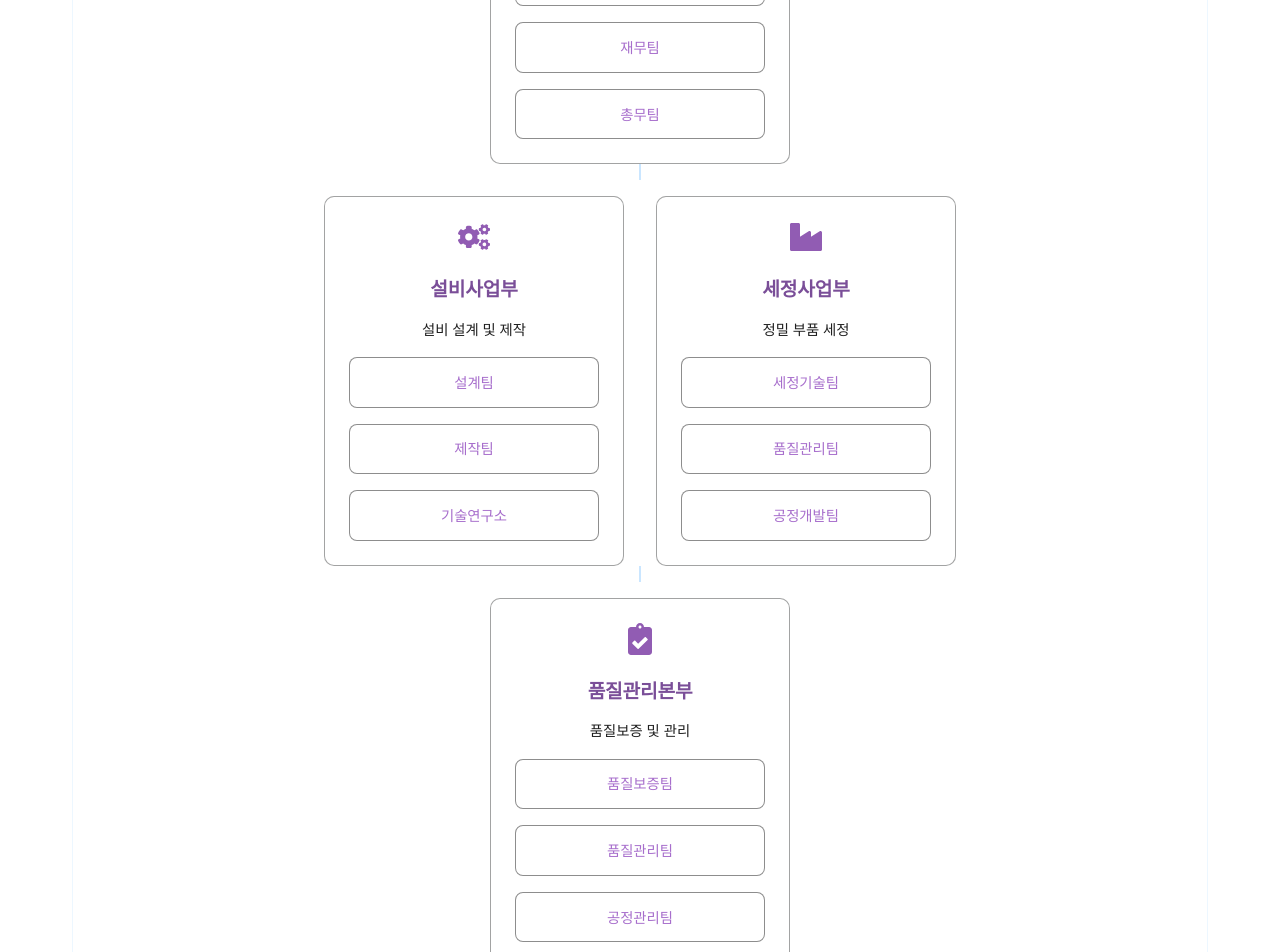
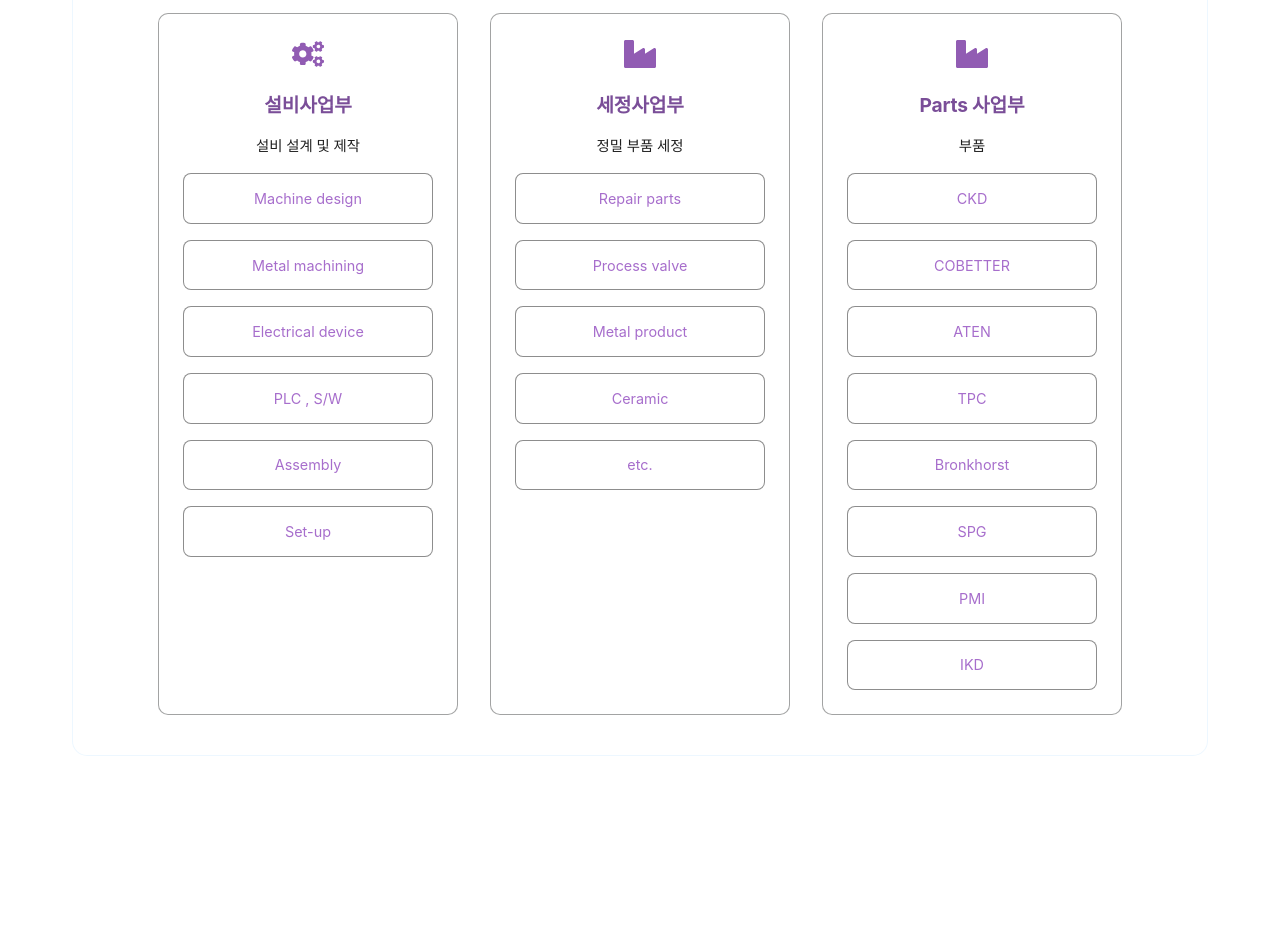
Before and after one commit to ukyo11/Goyo, a React (Create React App) app: page /goyo-web/about/organization in a window 1280 px wide. Shown: the part 820-1772 px from the top of the page. After the commit the page ends 1624 px from the top, so only its background shows below. Built offline with nearby package versions, Linux system fonts and the light colour scheme.

Commit message:
내용 조금 변경

```diff
--- a/src/components/Navigation.tsx
+++ b/src/components/Navigation.tsx
@@ -78,9 +78,10 @@
     gap: 0;
     background: #ffffff;
     box-shadow: 0 4px 6px rgba(0, 0, 0, 0.1);
-    padding: 0;
+    padding: 1rem 0;
     overflow-y: auto;
     z-index: 1000;
+    max-height: calc(100vh - 64px);
   }
 `;
 
@@ -205,6 +206,7 @@
   font-weight: ${props => props.active ? '600' : '400'};
   letter-spacing: -0.2px;
 
+
   &:hover {
     background: #f8f0ff;
     color: #7a4e98;
@@ -239,7 +241,7 @@
   }
 
   @media (max-width: 768px) {
-    padding: 0.8rem 2.5rem;
+    padding: 0.4rem 2.5rem;
     background: transparent;
     font-size: 0.9rem;
 
@@ -329,7 +331,7 @@
     <Nav>
       <NavContainer>
         <Logo to="/">
-          <img src="./images/logo.png" alt="GOYO Logo" />
+          <img src="images/logo.png" alt="GOYO Logo" />
         </Logo>
         <MenuButton onClick={() => setIsOpen(!isOpen)}>
           {isOpen ? <FaTimes /> : <FaBars />}
--- a/src/components/about/Greeting.tsx
+++ b/src/components/about/Greeting.tsx
@@ -115,7 +115,7 @@
             </Message>
             <Signature>
               <div className="position">대표이사</div>
-              <div className="name">홍 길 동</div>
+              <div className="name">이 철 봉</div>
             </Signature>
           </TextContent>
         </ContentWrapper>
--- a/src/components/about/History.tsx
+++ b/src/components/about/History.tsx
@@ -149,51 +149,41 @@
 const History = () => {
   const historyData = [
     {
-      year: '2023',
+      year: '2024.06',
       events: [
-        '글로벌 기술혁신상 수상',
-        '베트남 지사 설립',
-        '연매출 1000억 달성'
+        '설비사업부 신설',
       ]
     },
     {
-      year: '2020',
+      year: '2023.08',
       events: [
-        'ISO 14001 인증 획득',
-        '중국 현지 법인 설립',
-        'R&D 센터 준공'
+        '고요코퍼레이션 법인 설립',
+
       ]
     },
     {
-      year: '2015',
+      year: '2022.05',
       events: [
-        '기업부설연구소 설립',
-        '벤처기업 인증',
-        '자본금 증자 (50억원)'
+        'Parts 사업부 신설',
+
       ]
     },
     {
-      year: '2010',
+      year: '2020.03',
       events: [
-        'ISO 9001 인증 획득',
-        '본사 이전 (화성시)',
-        '제2공장 준공'
+        '세정사업부 신설',
       ]
     },
     {
-      year: '2005',
+      year: '2015.01',
       events: [
-        '기술혁신형 중소기업 선정',
-        '첫 해외 수출',
-        '생산설비 확충'
+        'CKD 대리점 등록',
       ]
     },
     {
-      year: '2000',
+      year: '2012.06',
       events: [
-        '회사 설립',
-        '첫 제품 출시',
-        '기업 부설 연구소 설립'
+        '이안에프에이 창업',
       ]
     }
   ];
--- a/src/components/about/Organization.tsx
+++ b/src/components/about/Organization.tsx
@@ -116,13 +116,9 @@
             transition={{ type: "spring", stiffness: 300 }}
           >
             <FaUsers />
-            <h3>경영지원본부</h3>
-            <p>기업 운영 및 관리</p>
-            <SubDepartments>
-              <SubDepartment>인사팀</SubDepartment>
-              <SubDepartment>재무팀</SubDepartment>
-              <SubDepartment>총무팀</SubDepartment>
-            </SubDepartments>
+            <h3>품질</h3>
+            <p>품질보증 및 관리</p>
+
           </Department>
         </Level>
 
@@ -135,9 +131,12 @@
             <h3>설비사업부</h3>
             <p>설비 설계 및 제작</p>
             <SubDepartments>
-              <SubDepartment>설계팀</SubDepartment>
-              <SubDepartment>제작팀</SubDepartment>
-              <SubDepartment>기술연구소</SubDepartment>
+              <SubDepartment>Machine design</SubDepartment>
+              <SubDepartment>Metal machining</SubDepartment>
+              <SubDepartment>Electrical device</SubDepartment>
+              <SubDepartment>PLC , S/W</SubDepartment>
+              <SubDepartment>Assembly</SubDepartment>
+              <SubDepartment>Set-up</SubDepartment>
             </SubDepartments>
           </Department>
 
@@ -149,28 +148,34 @@
             <h3>세정사업부</h3>
             <p>정밀 부품 세정</p>
             <SubDepartments>
-              <SubDepartment>세정기술팀</SubDepartment>
-              <SubDepartment>품질관리팀</SubDepartment>
-              <SubDepartment>공정개발팀</SubDepartment>
+              <SubDepartment>Repair parts</SubDepartment>
+              <SubDepartment>Process valve</SubDepartment>
+              <SubDepartment>Metal product</SubDepartment>
+              <SubDepartment>Ceramic</SubDepartment>
+              <SubDepartment>etc.</SubDepartment>
+            </SubDepartments>
+          </Department>
+
+          <Department
+            whileHover={{ scale: 1.05 }}
+            transition={{ type: "spring", stiffness: 300 }}
+          >
+            <FaIndustry />
+            <h3>Parts 사업부</h3>
+            <p>부품</p>
+            <SubDepartments>
+              <SubDepartment>CKD</SubDepartment>
+              <SubDepartment>COBETTER</SubDepartment>
+              <SubDepartment>ATEN</SubDepartment>
+              <SubDepartment>TPC</SubDepartment>
+              <SubDepartment>Bronkhorst</SubDepartment>
+              <SubDepartment>SPG</SubDepartment>
+              <SubDepartment>PMI</SubDepartment>
+              <SubDepartment>IKD</SubDepartment>
             </SubDepartments>
           </Department>
         </Level>
 
-        <Level>
-          <Department
-            whileHover={{ scale: 1.05 }}
-            transition={{ type: "spring", stiffness: 300 }}
-          >
-            <FaClipboardCheck />
-            <h3>품질관리본부</h3>
-            <p>품질보증 및 관리</p>
-            <SubDepartments>
-              <SubDepartment>품질보증팀</SubDepartment>
-              <SubDepartment>품질관리팀</SubDepartment>
-              <SubDepartment>공정관리팀</SubDepartment>
-            </SubDepartments>
-          </Department>
-        </Level>
       </OrgChart>
     </OrganizationContainer>
   );
--- a/src/components/about/Overview.tsx
+++ b/src/components/about/Overview.tsx
@@ -97,7 +97,7 @@
               <tbody>
                 <Tr>
                   <Th>회사명</Th>
-                  <Td>고요엔지니어링</Td>
+                  <Td>㈜고요 코퍼레이션</Td>
                 </Tr>
                 <Tr>
                   <Th>설립일</Th>
@@ -105,7 +105,7 @@
                 </Tr>
                 <Tr>
                   <Th>대표이사</Th>
-                  <Td>홍길동</Td>
+                  <Td>이철봉</Td>
                 </Tr>
                 <Tr>
                   <Th>사업분야</Th>
@@ -125,15 +125,15 @@
               <tbody>
                 <Tr>
                   <Th>본사</Th>
-                  <Td>경기도 화성시 00구 00로 123</Td>
+                  <Td>경기도 용인시 수지구 포은대로 59번길 37, B410(상현동, 시그니처 광교)</Td>
                 </Tr>
                 <Tr>
                   <Th>제1공장</Th>
-                  <Td>경기도 화성시 00구 00로 456</Td>
+                  <Td>경기도 화성시 팔탄면 향남읍 터넉골로</Td>
                 </Tr>
                 <Tr>
                   <Th>제2공장</Th>
-                  <Td>경기도 화성시 00구 00로 789</Td>
+                  <Td>경기도 안성시 서운면 삼사로</Td>
                 </Tr>
               </tbody>
             </Table>
@@ -144,16 +144,16 @@
             <Table>
               <tbody>
                 <Tr>
-                  <Th>전화</Th>
-                  <Td>031-000-0000</Td>
+                  <Th>TEL</Th>
+                  <Td>031-304-2099</Td>
                 </Tr>
                 <Tr>
-                  <Th>팩스</Th>
-                  <Td>031-000-0001</Td>
+                  <Th>HP</Th>
+                  <Td>010-9465-2099</Td>
                 </Tr>
                 <Tr>
-                  <Th>이메일</Th>
-                  <Td>info@goyo.com</Td>
+                  <Th>E-MAIL</Th>
+                  <Td>cblee@higoyo.co.kr</Td>
                 </Tr>
               </tbody>
             </Table>
--- a/src/components/support/FAQ.tsx
+++ b/src/components/support/FAQ.tsx
@@ -69,7 +69,7 @@
 
 const IconWrapper = styled.div<{ isOpen: boolean }>`
   color: ${colors.primary.main};
-  transform: rotate(\${props => (props.isOpen ? '180deg' : '0')});
+  transform: rotate(${props => (props.isOpen ? '180deg' : '0')});
   transition: transform 0.3s ease;
 `;
 
```
Also changed, not shown: src/components/about/OrganizationChart.tsx (+56 -2 lines).
